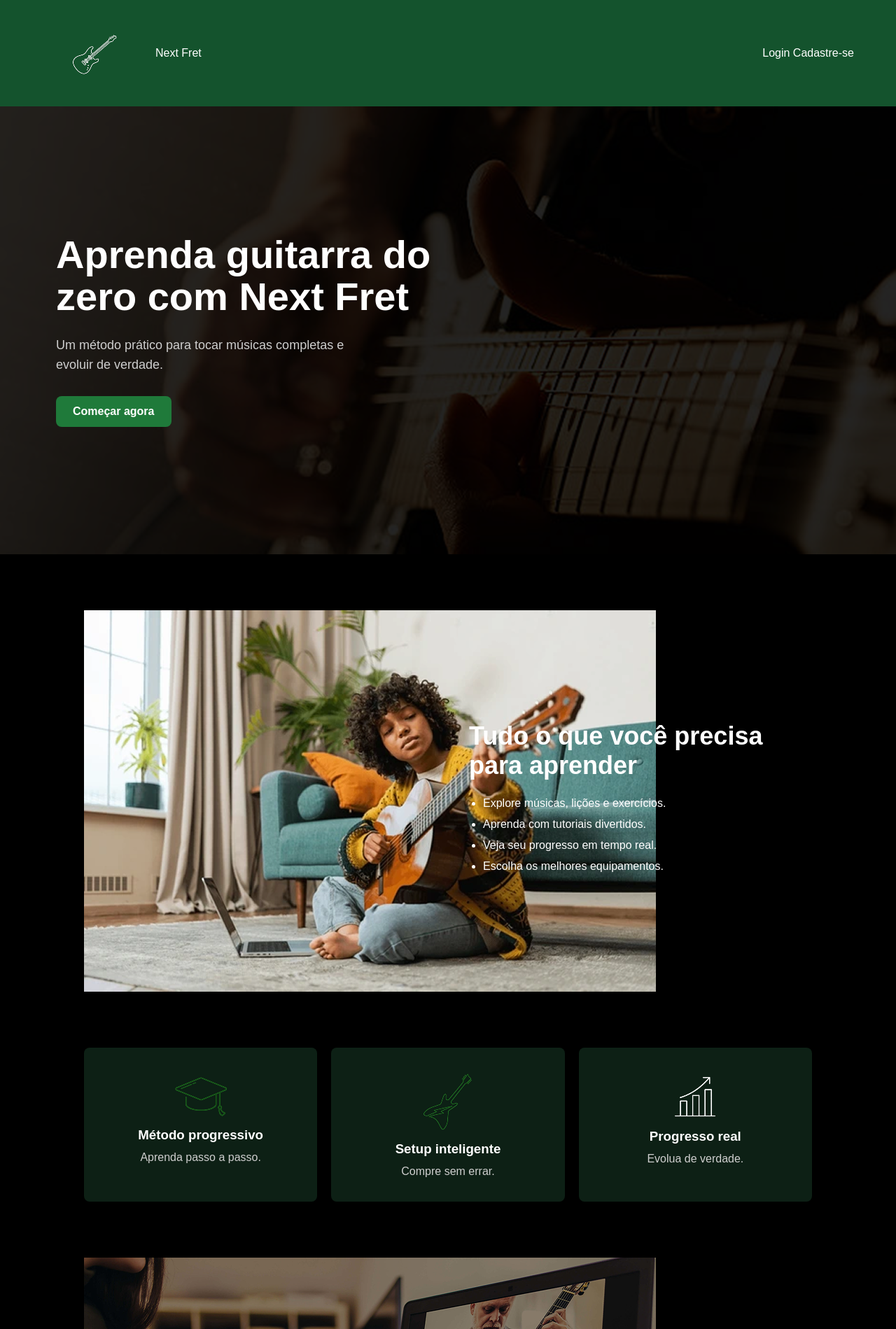
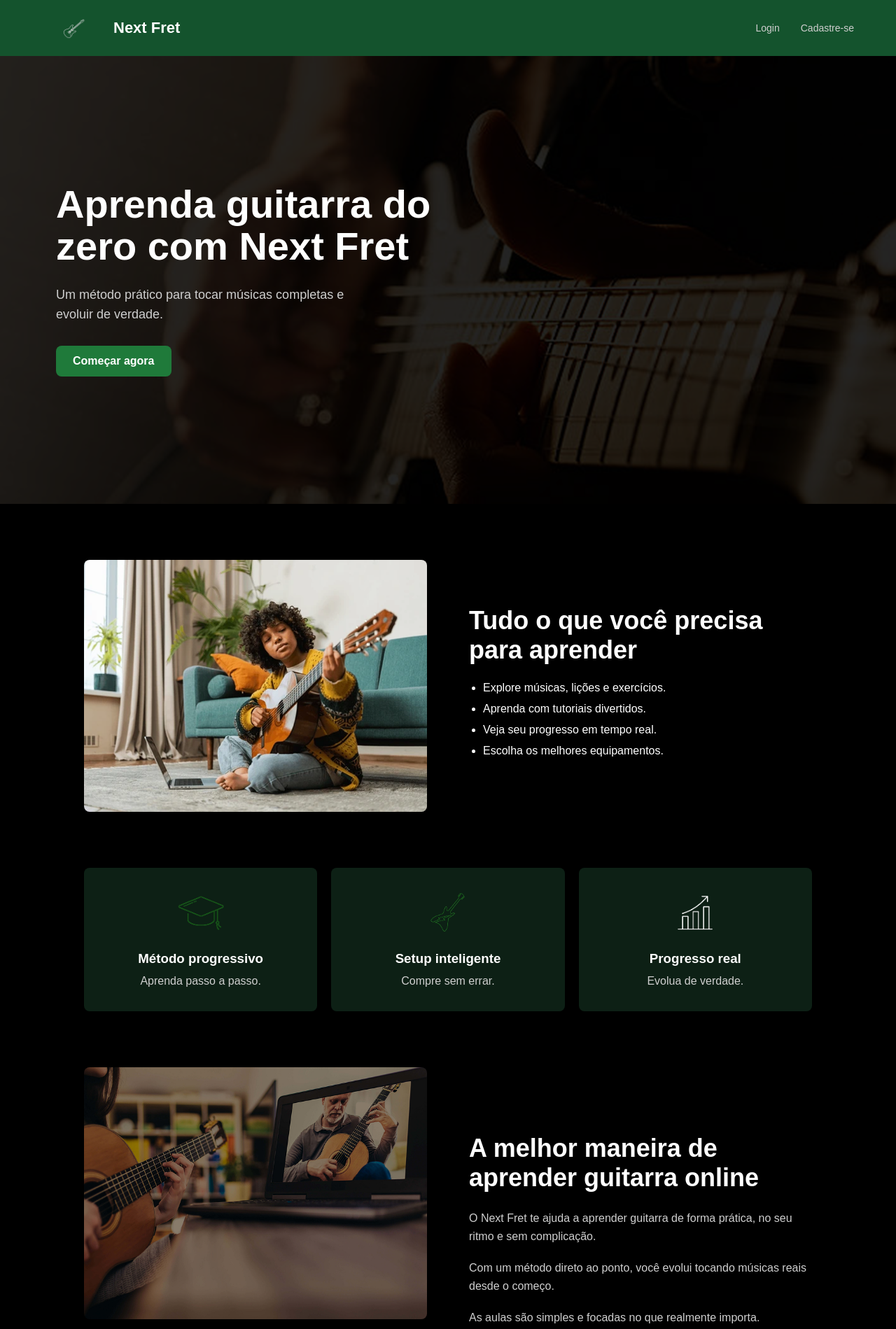
Before and after one commit to danielzx789/projeto-individual, a plain HTML site: page index.html in a window 1280 px wide. Shown: the top 1899 px of the page at 70% size. Drawn offline with Linux system fonts and the light colour scheme; files whose address does not match are found by name.

Commit message:
Update index.html

```diff
--- a/index.html
+++ b/index.html
@@ -1,6 +1,5 @@
 <!DOCTYPE html>
 <html lang="pt-br">
-
 <head>
 <meta charset="UTF-8">
 <meta name="viewport" content="width=device-width, initial-scale=1.0">
@@ -9,22 +8,20 @@
 </head>
 
 <body>
-  <!-- Topo do site: aparece na pagina inicial e nas telas de login/cadastro. -->
 <nav class="navbar">
-    <a class="logo" href="index.html" aria-label="Página inicial do Next Fret">
-      <img src="logoguitarra.png" alt="Logo Next Fret">
-      <span>Next Fret</span>
+<a class="logo" href="index.html">
+<span class="logo-image"></span>
+<span class="logo-text">Next Fret</span>
 </a>
 
-    <div class="nav-links" aria-label="Links principais">
+<div class="navbar-links">
 <a href="login.html">Login</a>
 <a href="cadastro.html">Cadastre-se</a>
 </div>
 </nav>
 
-  <!-- Hero: primeira dobra da pagina, com chamada principal. -->
 <header class="hero">
-    <div class="hero-overlay" aria-hidden="true"></div>
+<div class="hero-overlay"></div>
 
 <div class="hero-content">
 <h1>Aprenda guitarra do zero com Next Fret</h1>
@@ -33,10 +30,9 @@
 </div>
 </header>
 
-  <!-- Conteudo principal da home: beneficios e apresentacao do metodo. -->
 <main class="main">
 <section class="top-row">
-      <img src="garotaviolao.png" alt="Pessoa tocando violao">
+<div class="image-frame image-frame--student"></div>
 
 <div class="text-block">
 <h2>Tudo o que você precisa para aprender</h2>
@@ -50,21 +46,21 @@
 </div>
 </section>
 
-    <section class="card-grid" aria-label="Beneficios do Next Fret">
+<section class="card-grid">
 <article class="card">
-        <img src="chapeuformatura.png" alt="">
+<span class="card-icon card-icon--method"></span>
 <h3>Método progressivo</h3>
 <p>Aprenda passo a passo.</p>
 </article>
 
 <article class="card">
-        <img src="guitarradesenho.png" alt="">
+<span class="card-icon card-icon--setup"></span>
 <h3>Setup inteligente</h3>
 <p>Compre sem errar.</p>
 </article>
 
 <article class="card">
-        <img src="graficodesenho.png" alt="">
+<span class="card-icon card-icon--progress"></span>
 <h3>Progresso real</h3>
 <p>Evolua de verdade.</p>
 </article>
@@ -72,7 +68,7 @@
 
 <section class="bottom-row">
 <div class="col-left">
-        <img src="laptopviolao.png" alt="Aulas online de guitarra">
+<div class="image-frame image-frame--section"></div>
 
 <p>Você vai aprender tocando músicas como:</p>
 
@@ -96,11 +92,10 @@
 </section>
 </main>
 
-  <!-- Rodape: links finais e identificacao do projeto. -->
 <footer class="footer">
 <div class="footer-container">
 <div class="footer-logo">
-        <img src="logoguitarra.png" alt="Logo Next Fret">
+<span class="logo-image"></span>
 <p>Next Fret</p>
 </div>
 
@@ -114,5 +109,5 @@
 </div>
 </footer>
 </body>
-
 </html>
+<script>
```
Lines whose indentation alone changed are shown as unchanged.
